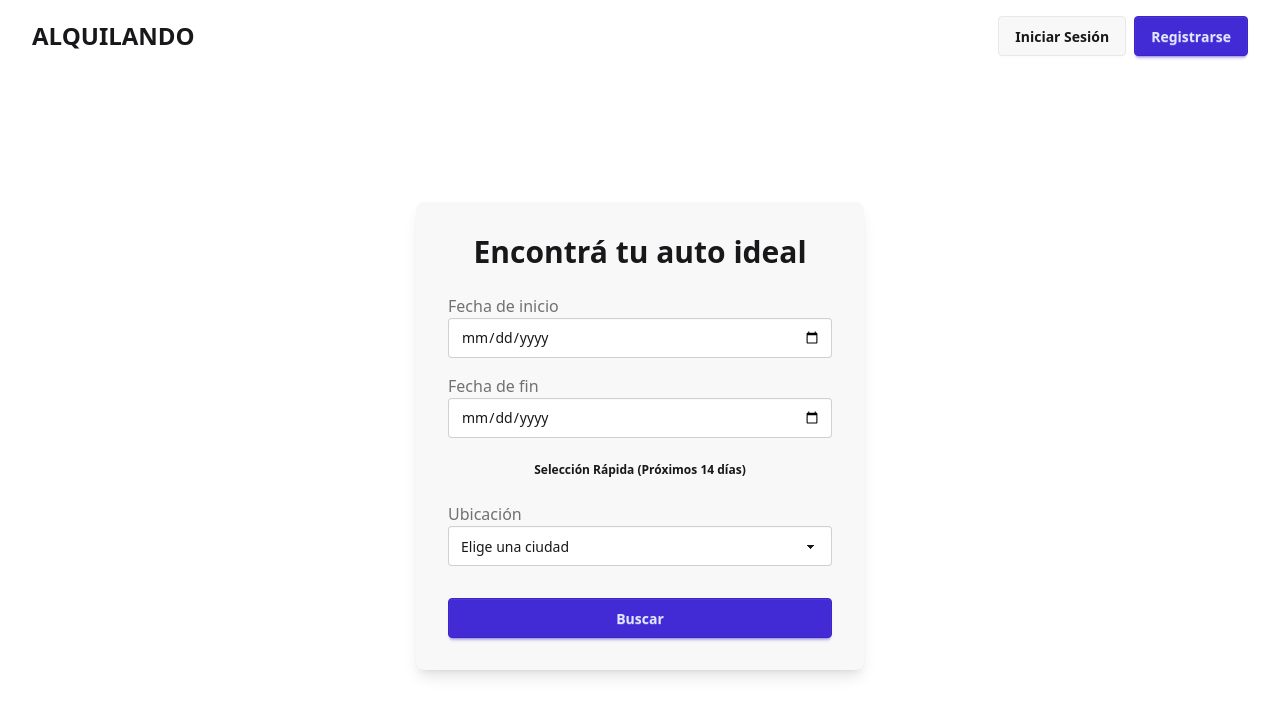
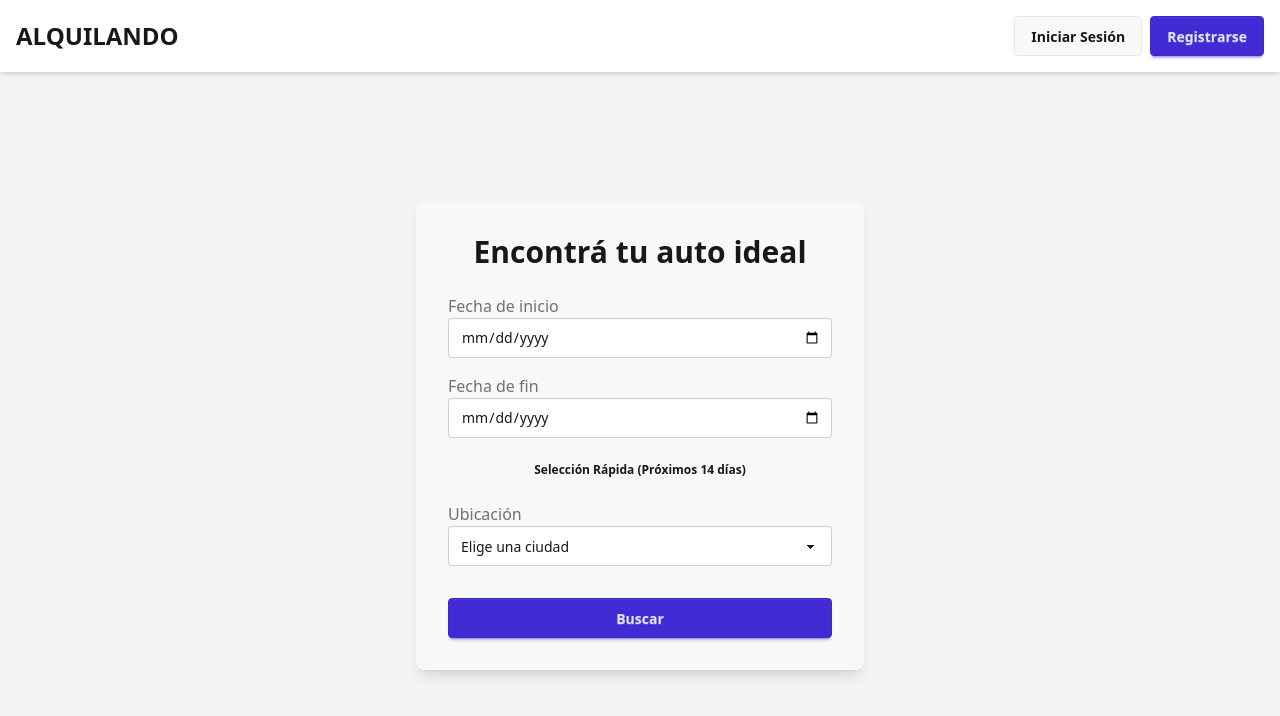
Before and after one commit to diazmartinx/ING2-UNLP, a SvelteKit app: page / in a window 1280 px wide. Shown: the top 716 px of the page. Built offline with nearby package versions, Linux system fonts and the light colour scheme; no server answers.

Commit message:
haciendo que la nav bar matchee con /ingresar y que todo el botón de cerrar sesión sea clickeable

```diff
--- a/src/routes/+page.svelte
+++ b/src/routes/+page.svelte
@@ -105,9 +105,9 @@
     }
 </script>
 
-<div class="flex flex-col min-h-[100dvh]">
-    <nav class="flex justify-between items-center p-4 md:px-8">
-        <span class="text-2xl font-bold">ALQUILANDO</span>
+<div class="flex flex-col min-h-[100dvh] bg-gray-100">
+    <nav class="flex items-center justify-between bg-white p-4 shadow-md"> <!-- !<nav class="flex justify-between items-center p-4 md:px-8 bg-white shadow-md"> --->
+        <a href="/" class="text-2xl font-bold hover:underline">ALQUILANDO</a>
 
         <div class="flex gap-2">
             {#if isLoggedIn}
@@ -120,9 +120,8 @@
                         <li><a href="/perfil">Perfil</a></li>
                         <li><a href="/mis-reservas">Mis Reservas</a></li>
                         <li class="text-error">
-                            <form method="POST" action="?/logout">
-                                <button type="submit" class="w-full text-left hover:cursor-pointer">Cerrar Sesión</button>
-                            </form>
+                            <button type="submit" form="logout-form" class="w-full text-left hover:cursor-pointer">Cerrar Sesión</button>
+                            <form id="logout-form" method="POST" action="?/logout" class="hidden"></form>
                         </li>
                     </ul>
                 </div>
@@ -185,7 +184,7 @@
     <div class="modal modal-open">
         <div class="modal-box">
             <h2 class="font-bold text-lg">Iniciar Sesión</h2>
-            <form method="POST" action="/demo/lucia/login?/login">
+            <form method="POST" action="/ingresar?/login">
                 <div class="form-control">
                     <label class="label" for="email">
                         <span class="label-text">Correo Electrónico</span>
```
